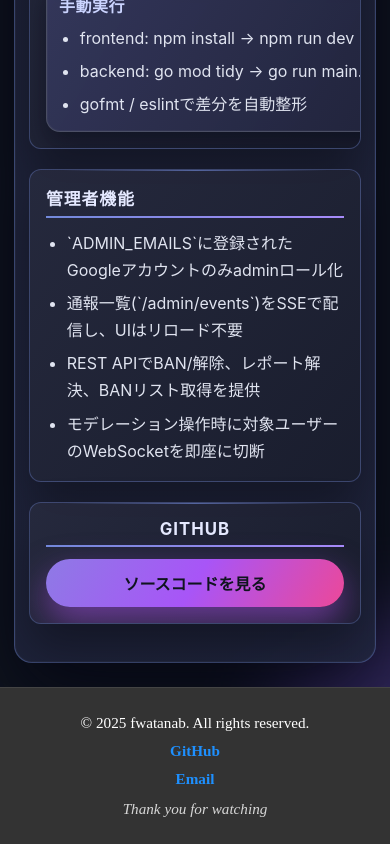
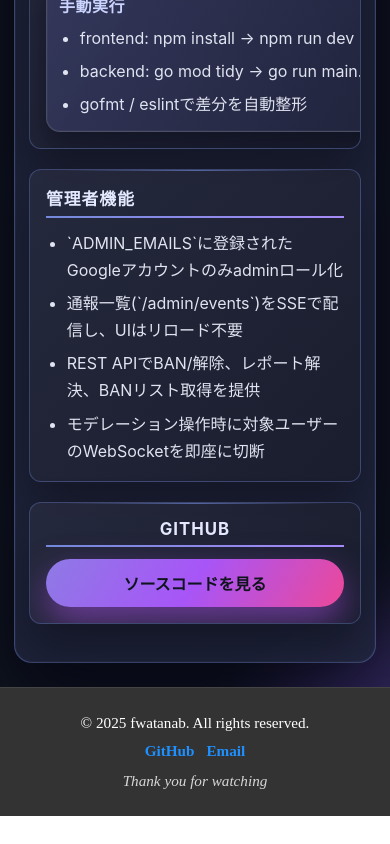
Before and after one commit to fwatanab/portfolio, a React (Create React App) app: page /#/projects/chillow in a window 390 px wide. Shown: the part 5993-6837 px from the top of the page. After the commit the page ends 6809 px from the top, so only its background shows below. Built offline with nearby package versions, Linux system fonts and the light colour scheme.

Commit message:
モバイルのUI調整

```diff
--- a/src/styles/footer.css
+++ b/src/styles/footer.css
@@ -48,7 +48,7 @@ footer a:active {
 /* レスポンシブ */
 @media (max-width: 600px) {
   .footer-links {
-    flex-direction: column;
-    gap: 10px;
+    flex-wrap: wrap;
+    gap: 12px;
   }
 }
```
